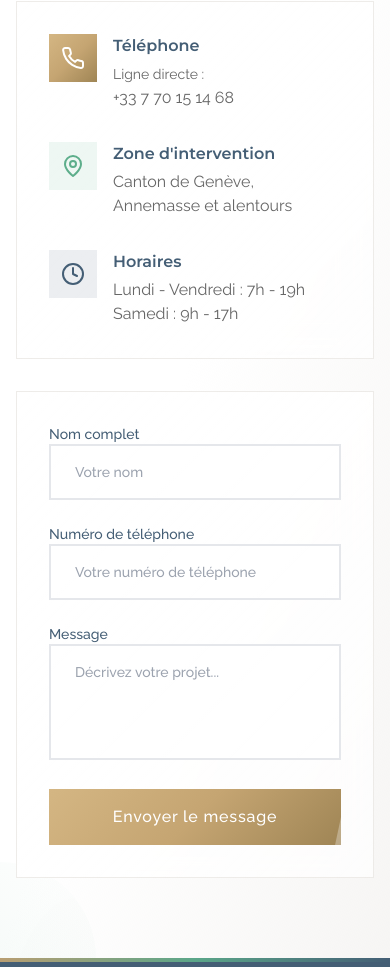
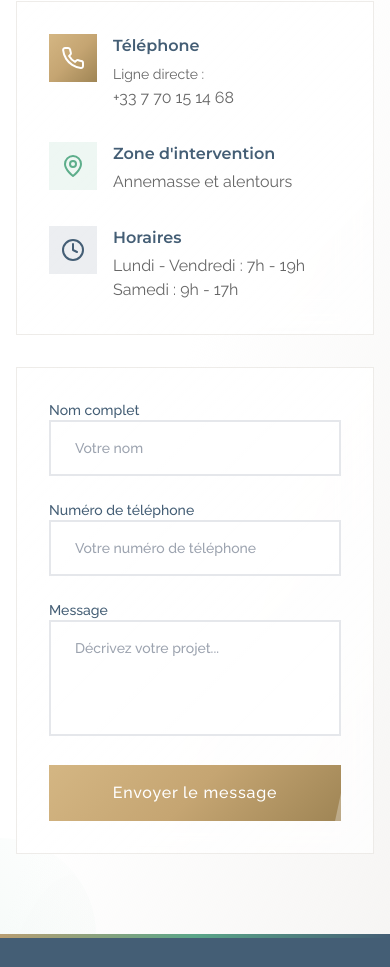
Before and after one commit to ske-media/orbit_YBcarrelage_FR, a React (Vite) app: page / in a window 390 px wide. Shown: the part 9858-10825 px from the top of the page. Built offline with nearby package versions, Linux system fonts and the light colour scheme; a web font is replaced by a local one.

Commit message:
Correction de la zone suisse et du lien téléphone pour la version FR

```diff
--- a/src/components/Contact.tsx
+++ b/src/components/Contact.tsx
@@ -73,7 +73,7 @@ const Contact = () => {
                 <div className="ml-4">
                   <h3 className="font-semibold text-paynes-gray mb-1">Zone d'intervention</h3>
                   <p className="text-custom-gray">
-                    Canton de Genève, Annemasse et alentours
+                    Annemasse et alentours
                   </p>
                 </div>
               </div>
--- a/src/components/Footer.tsx
+++ b/src/components/Footer.tsx
@@ -67,7 +67,7 @@ const Footer = () => {
                 <div className="flex flex-col">
                   <div>
                     <span className="text-sm text-gray-400">Ligne directe :</span>
-                    <a href="tel:+41765480001" className="block hover:text-premium-base transition-colors">
+                    <a href="tel:+33770151468" className="block hover:text-premium-base transition-colors">
                     +33 7 70 15 14 68
                     </a>
                   </div>
```
